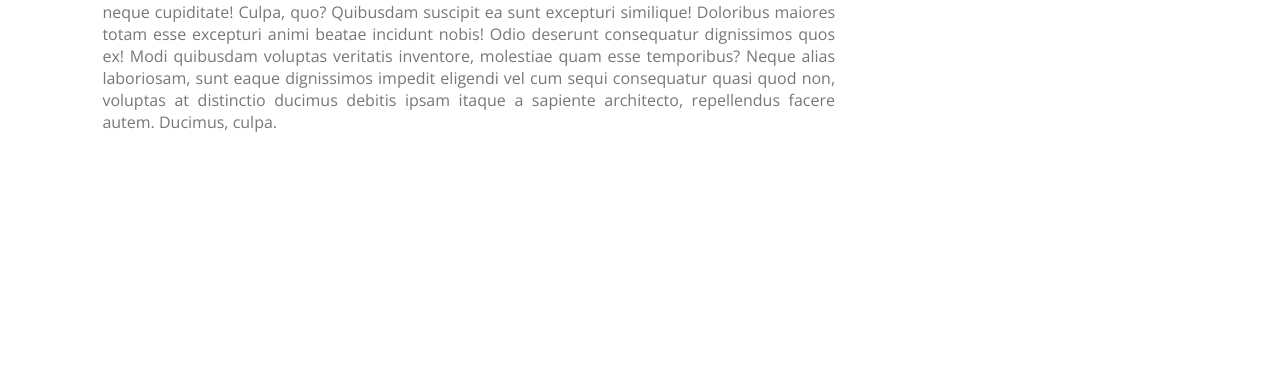
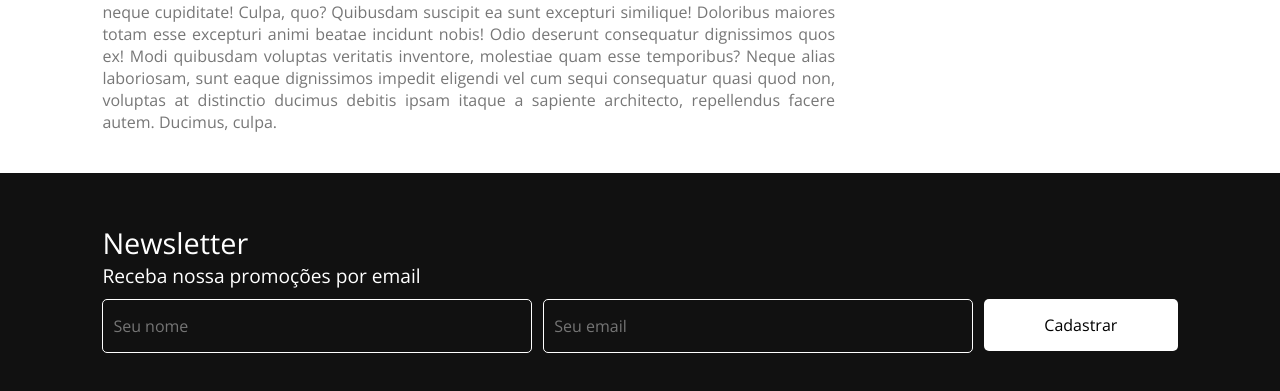
Before and after one commit to wesleyanjosz/Nodeshoop, a website: page index.html in a window 1280 px wide. Shown: the part 761-1152 px from the top of the page. Before the commit the page ends 934 px from the top, so only its background shows below. Drawn offline with nearby package versions, Linux system fonts and the light colour scheme.

Commit message:
feat - newsletter

```diff
--- a/css/style.css
+++ b/css/style.css
@@ -172,6 +172,51 @@ p {
 .location i {
     margin-right: 5px;
 }
+
+/*newsletter*/
+.newsletter {
+    width: 100%;
+    float: left;
+    background-color: #111;
+    padding: 50px 8%;
+}
+
+.newsletter h3 {
+    font-size: 1.8em;
+    color: #fff;
+}
+
+.newsletter p {
+    font-size: 1.2em;
+    color: #fff;
+}
+
+.newsletter form {
+    width: 100%;
+    float: left;
+    margin-top: 10px;
+}
+
+.newsletter form input {
+    width: 40%;
+    margin-right: 1%;
+    padding: 15px 10px;
+    border: 1px solid #fff;
+    border-radius: 5px;
+    color: #fff;
+    background-color: initial;
+    float: left;
+}
+
+.newsletter button {
+    width: 18%;
+    background-color: #fff;
+    padding: 15px 10px;
+    border-radius: 5px;
+    float: right;
+    cursor: pointer;
+}
+
 /* .open-sans {
   font-family: "Open Sans", sans-serif;
   font-optical-sizing: auto;
--- a/index.html
+++ b/index.html
@@ -58,5 +58,14 @@
             </ul>
         </aside>
     </main>
+    <section class="newsletter">
+        <h3>Newsletter</h3>
+        <p>Receba nossa promoções por email</p>
+        <form action="" method="post">
+            <input type="text" name="name" placeholder="Seu nome">
+            <input type="email" name="email" placeholder="Seu email">
+            <button>Cadastrar</button>
+        </form>
+    </section>
 </body>
 </html>
```
